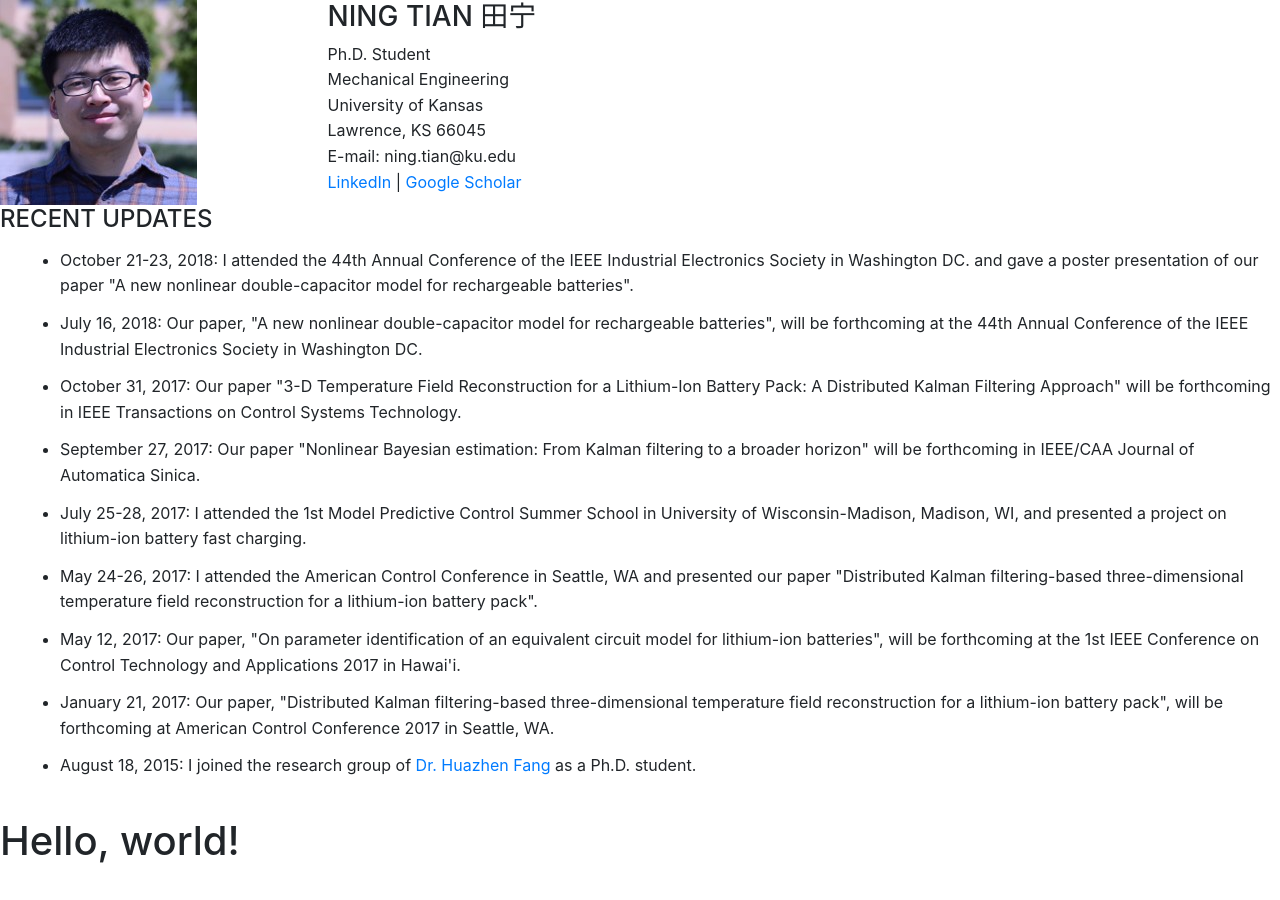
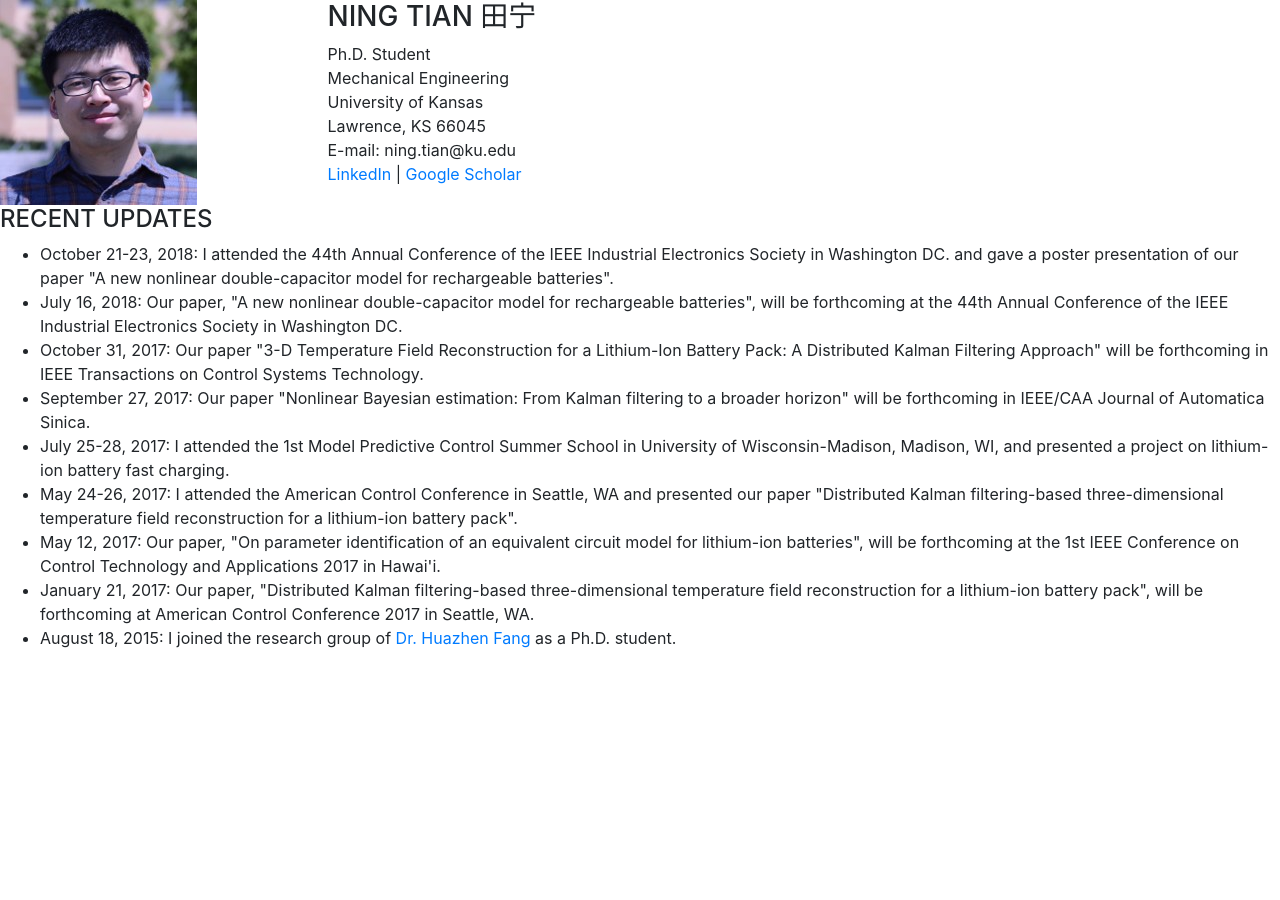
Before and after one commit to ningtian/ningtian.github.io, a Jekyll site: the page index.html, which Jekyll copies as it is, in a window 1280 px wide. Built offline with Jekyll 4.4.1, drawn with Linux system fonts in a browser that asks for light colours.

Commit message:
Update index.html

```diff
--- a/index.html
+++ b/index.html
@@ -94,7 +94,7 @@ ul li { padding: 6px 0px; }
     <link rel="stylesheet" href="https://stackpath.bootstrapcdn.com/bootstrap/4.1.3/css/bootstrap.min.css" integrity="sha384-MCw98/SFnGE8fJT3GXwEOngsV7Zt27NXFoaoApmYm81iuXoPkFOJwJ8ERdknLPMO" crossorigin="anonymous">
 
     <title>Hello, world!</title>
-<style>
+<!--<style>
 div.a {
     line-height: 1.6;
 }
@@ -108,7 +108,7 @@ ul {
     padding-left: 60px;
 }
 ul li { padding: 6px 0px; }
-</style>
+</style>-->
   </head>
   <body>
 	  <div class="row">
@@ -118,7 +118,7 @@ ul li { padding: 6px 0px; }
 	</div>
 
 	<div itemscope itemtype="http://data-vocabulary.org/Person" class="col-sm-9">
-		<div class="a">
+
 			<h3>NING TIAN 田宁</h3>
 			Ph.D. Student<br>
 			Mechanical Engineering<br>
@@ -126,12 +126,12 @@ ul li { padding: 6px 0px; }
 			Lawrence, KS 66045<br>
 			E-mail: ning.tian@ku.edu<br>
 			<a href="https://www.linkedin.com/in/ning-tian-0aa4a6113/">LinkedIn</a> | <a href="https://scholar.google.com/citations?user=BHRe3uoAAAAJ&hl=en">Google Scholar</a><br>
-	         </div>
+
 	</div>
 </div>
 
 
-<div class="a">
+
 <h4>RECENT UPDATES</h4>
 <ul>
 <li>October 21-23, 2018: I attended the 44th Annual Conference of the IEEE Industrial Electronics Society in Washington DC. and
@@ -161,8 +161,8 @@ ul li { padding: 6px 0px; }
 <li>August 18, 2015: I joined the research group of <a href="http://fang.faculty.ku.edu/">Dr. Huazhen Fang</a> as
 	a Ph.D. student. </li>
 </ul>
-</div>
-    <h1>Hello, world!</h1>
+
+
 
     <!-- Optional JavaScript -->
     <!-- jQuery first, then Popper.js, then Bootstrap JS -->
```
